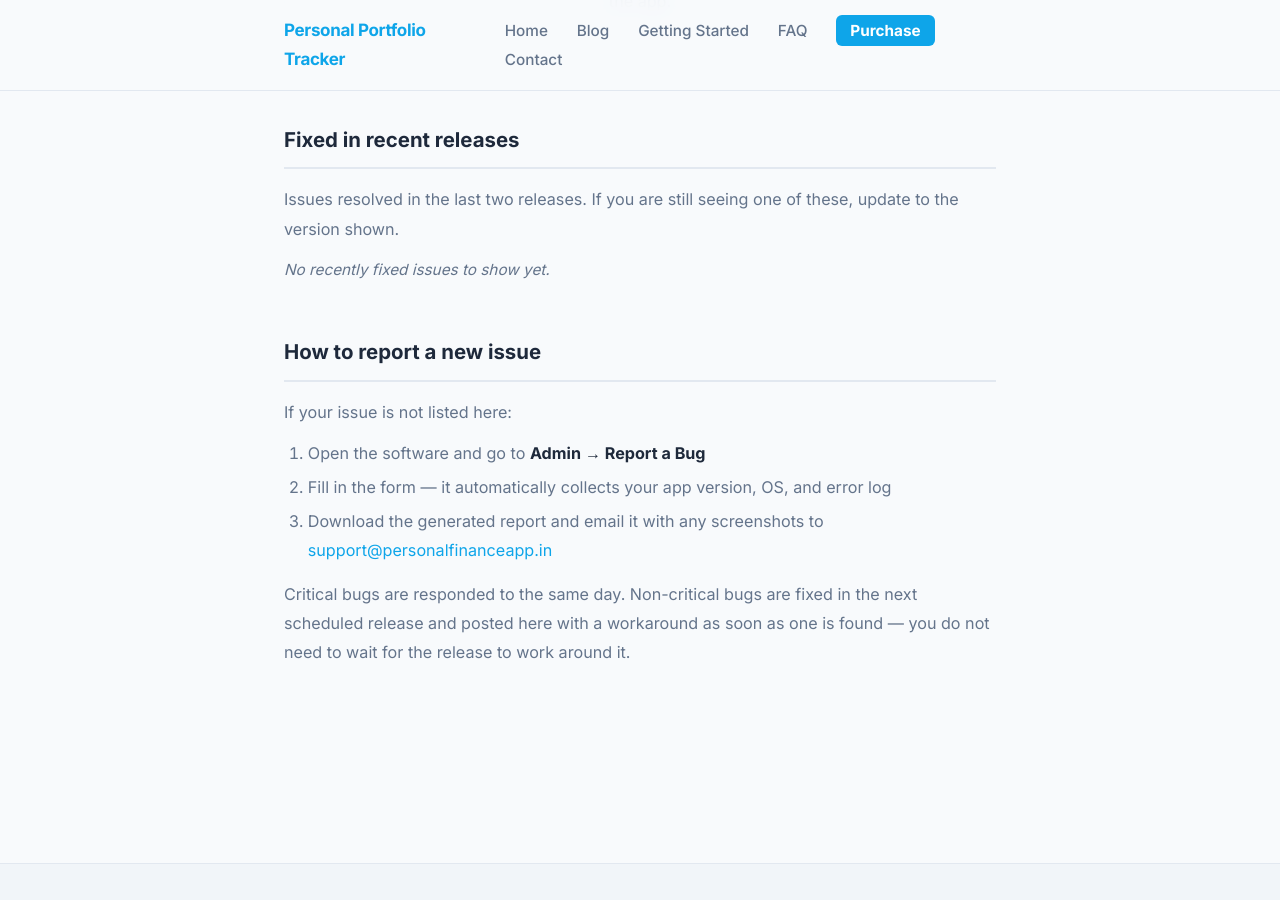
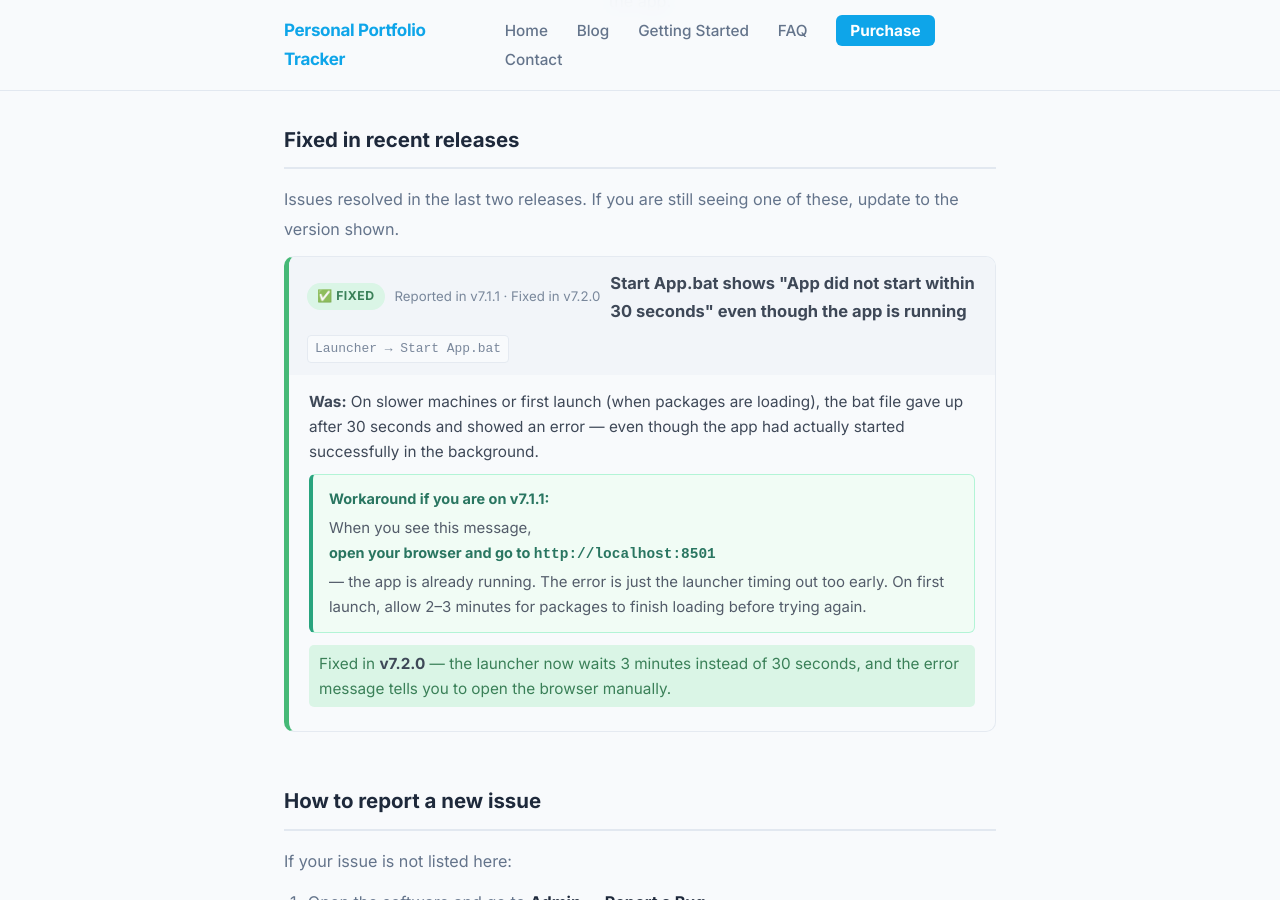
Before and after one commit to srikrishna2024/portfolio-tracker-blog, a Jekyll site: the page built from known-issues/index.html, in a window 1280 px wide and 900 px high, scrolled down 912 px. Built offline with Jekyll 4.4.1, drawn with Linux system fonts in a browser that asks for light colours.

Commit message:
known issues: add Start App.bat timeout workaround (fixed in v7.2.0)

```diff
--- a/known-issues/index.html
+++ b/known-issues/index.html
@@ -104,8 +104,22 @@ title: Known Issues & Workarounds
     <h2>Fixed in recent releases</h2>
     <p>Issues resolved in the last two releases. If you are still seeing one of these, update to the version shown.</p>
 
-    <!-- Fixed issues appear here. See template comments in the Open Issues section above. -->
-    <p style="color:#64748b;font-style:italic;font-size:0.9rem">No recently fixed issues to show yet.</p>
+    <div class="ki-issue ki-fixed">
+      <div class="ki-header">
+        <span class="ki-badge ki-badge-fixed">✅ Fixed</span>
+        <span class="ki-version">Reported in v7.1.1 · Fixed in v7.2.0</span>
+        <h3 class="ki-title">Start App.bat shows "App did not start within 30 seconds" even though the app is running</h3>
+        <span class="ki-page">Launcher → Start App.bat</span>
+      </div>
+      <div class="ki-body">
+        <p><strong>Was:</strong> On slower machines or first launch (when packages are loading), the bat file gave up after 30 seconds and showed an error — even though the app had actually started successfully in the background.</p>
+        <div class="ki-workaround">
+          <strong>Workaround if you are on v7.1.1:</strong>
+          <p>When you see this message, <strong>open your browser and go to <code>http://localhost:8501</code></strong> — the app is already running. The error is just the launcher timing out too early. On first launch, allow 2–3 minutes for packages to finish loading before trying again.</p>
+        </div>
+        <p class="ki-fixed-note">Fixed in <strong>v7.2.0</strong> — the launcher now waits 3 minutes instead of 30 seconds, and the error message tells you to open the browser manually.</p>
+      </div>
+    </div>
 
   </div>
 
```
